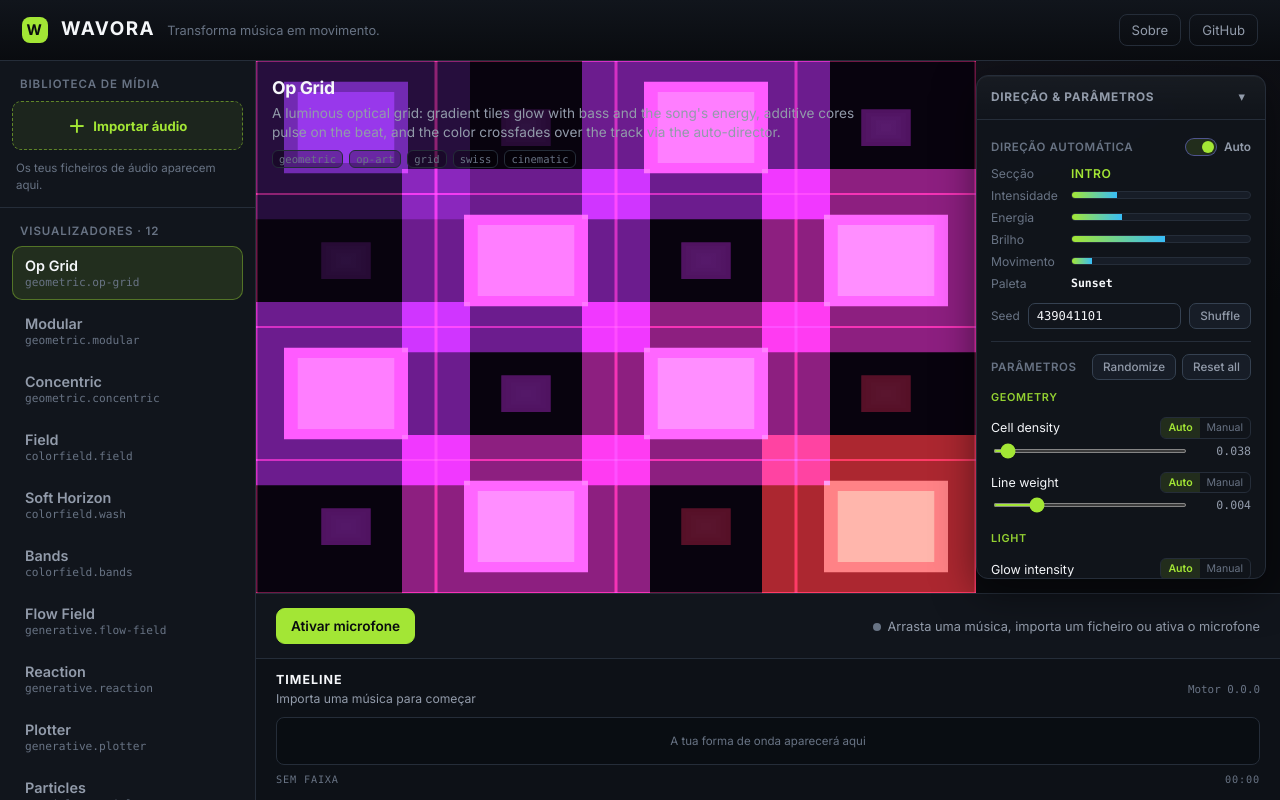
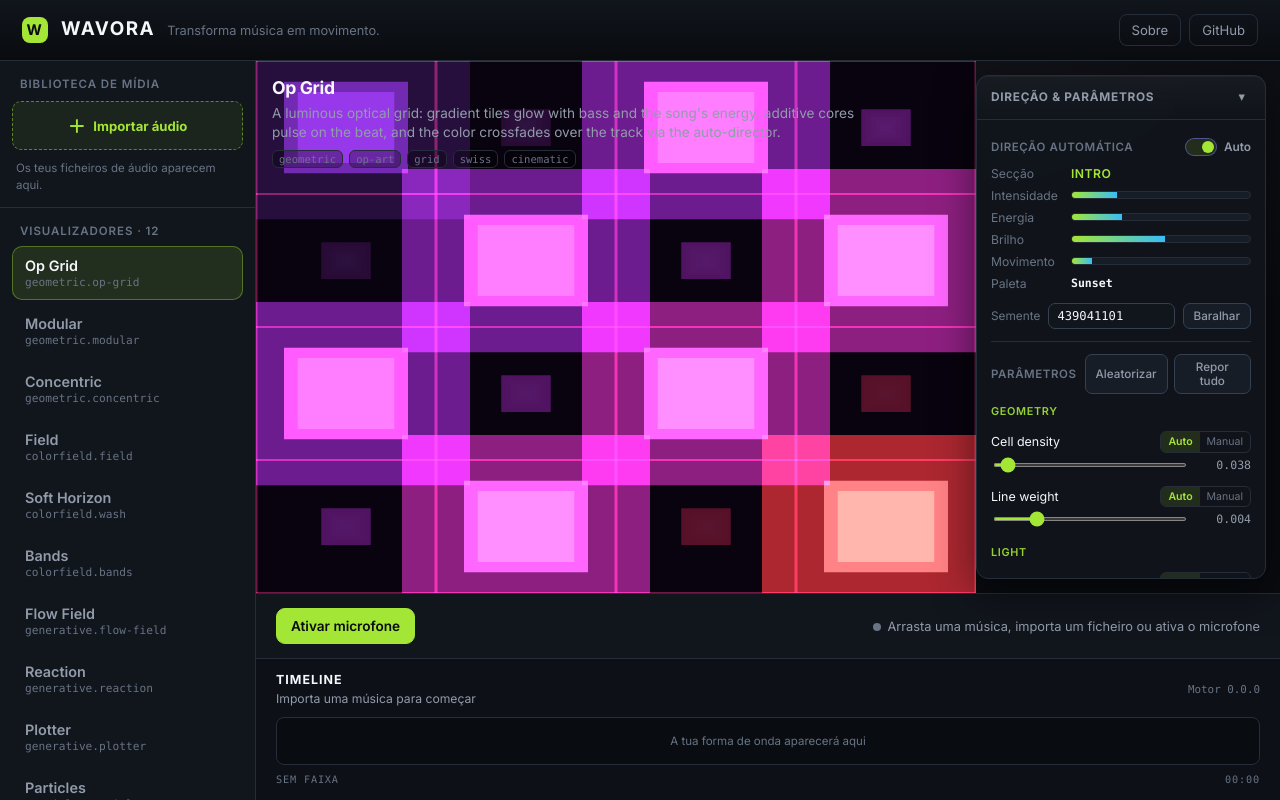
Before and after one commit to monsterdevsocialking/WAVORA, a React (Vite) app in the folder apps/gallery/: page / in a window 1280 px wide. Built offline with nearby package versions, Linux system fonts and the light colour scheme.

Commit message:
i18n: finish Portuguese property panel labels

```diff
--- a/apps/gallery/src/ControlPanel.tsx
+++ b/apps/gallery/src/ControlPanel.tsx
@@ -226,10 +226,10 @@ export function ControlPanel(props: ControlPanelProps): JSX.Element {
                   type="checkbox"
                   checked={directorEnabled}
                   onChange={(e) => onToggleDirector(e.target.checked)}
-                  aria-label="Auto-director"
+                  aria-label="Direção automática"
                 />
                 <span className="switch-track" aria-hidden="true" />
-                <span className="switch-label">{directorEnabled ? "Auto" : "Off"}</span>
+                <span className="switch-label">{directorEnabled ? "Auto" : "Desligado"}</span>
               </label>
             </div>
 
@@ -262,7 +262,7 @@ export function ControlPanel(props: ControlPanelProps): JSX.Element {
 
             <div className="seed-row">
               <label className="seed-label" htmlFor="director-seed">
-                Seed
+                Semente
               </label>
               <input
                 id="director-seed"
@@ -276,7 +276,7 @@ export function ControlPanel(props: ControlPanelProps): JSX.Element {
                 aria-label="Semente da direção"
               />
               <button type="button" className="mini-btn" onClick={shuffleSeed}>
-                Shuffle
+                Baralhar
               </button>
             </div>
           </section>
@@ -293,7 +293,7 @@ export function ControlPanel(props: ControlPanelProps): JSX.Element {
                   disabled={schema.length === 0}
                   data-testid="randomize"
                 >
-                  Randomize
+                  Aleatorizar
                 </button>
                 <button
                   type="button"
@@ -301,7 +301,7 @@ export function ControlPanel(props: ControlPanelProps): JSX.Element {
                   onClick={resetAll}
                   disabled={schema.length === 0}
                 >
-                  Reset all
+                  Repor tudo
                 </button>
               </div>
             </div>
```
